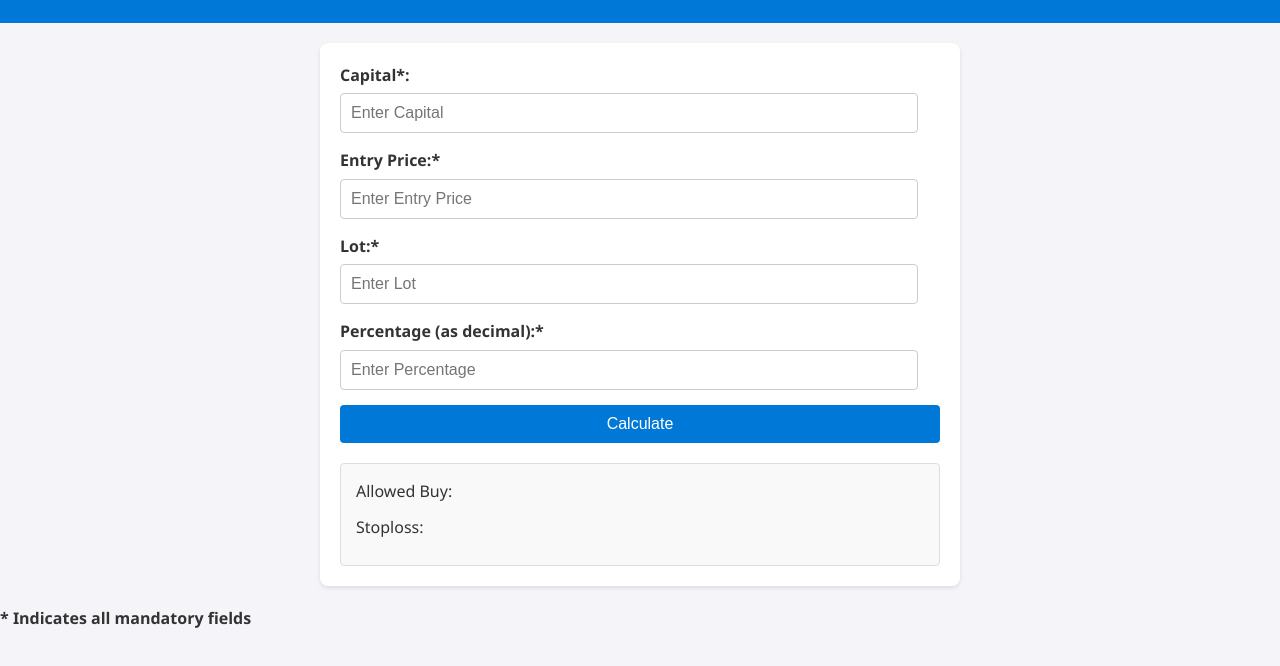
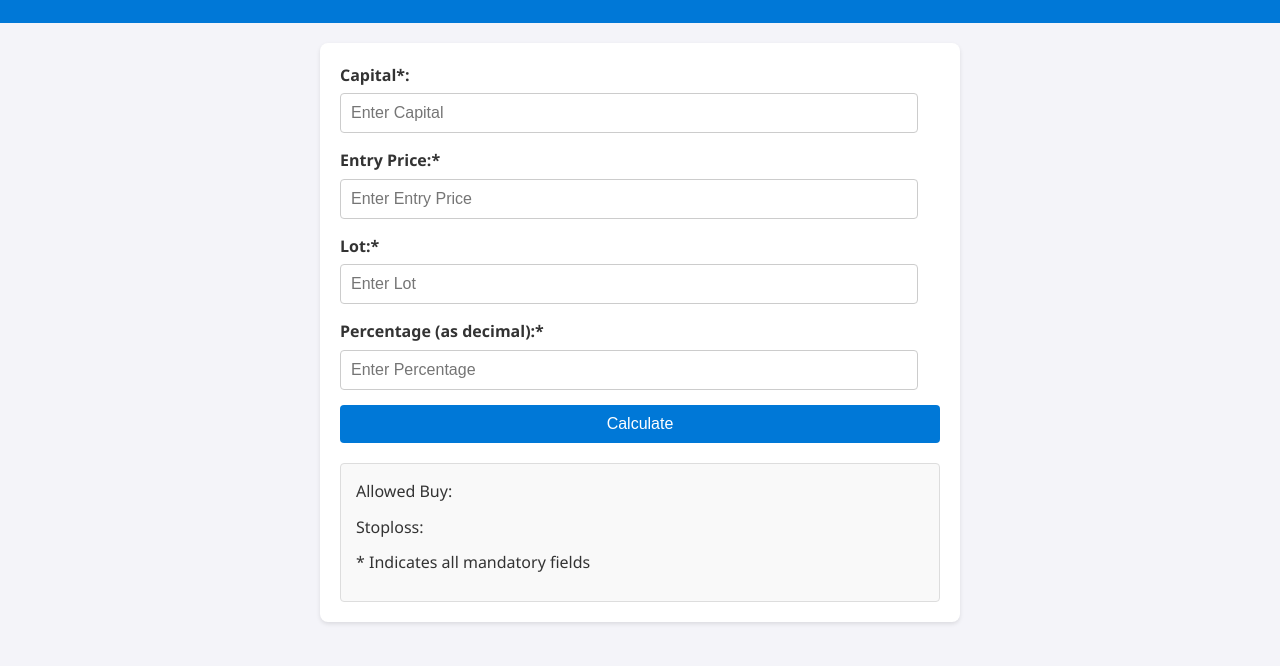
Before and after one commit to Anishraj96/Option, a plain HTML site: page index.html in a window 1280 px wide. Shown: the part 110-776 px from the top of the page. Drawn offline with Linux system fonts and the light colour scheme.

Commit message:
Update index.html

```diff
--- a/index.html
+++ b/index.html
@@ -98,6 +98,7 @@
         <div class="result">
             <p id="allowedBuy">Allowed Buy: </p>
             <p id="stoploss">Stoploss: </p>
+            <p>* Indicates all mandatory fields</p>
         </div>
     </main>
     <script>
@@ -129,6 +130,5 @@
             document.getElementById('stoploss').innerText = `Stoploss: ${stoploss.toFixed(2)}`;
         }
     </script>
-    <label>* Indicates all mandatory fields</label>
-</body>
+    </body>
 </html>
```
